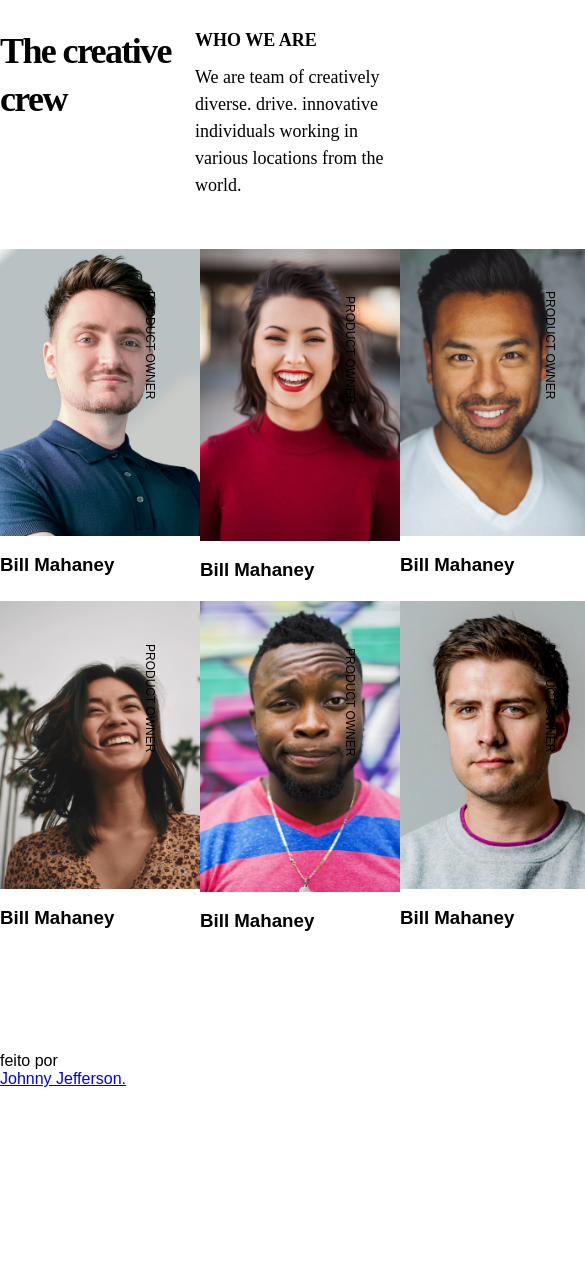
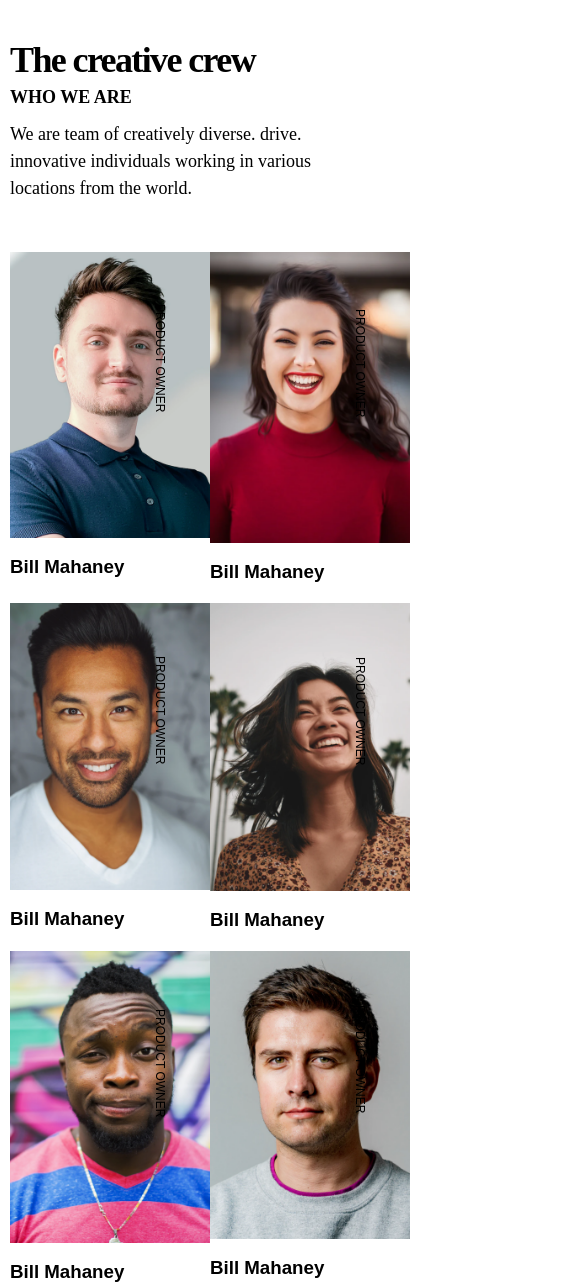
Before and after one commit to Johnny-J-Ramos/my-team-page, a plain HTML site: page index.html in a window 390 px wide. Shown: the top 1286 px of the page, 585 px wide, since content can reach past the window. Before the commit the page ends 1088 px from the top, so only its background shows below. Drawn offline with Linux system fonts and the light colour scheme.

Commit message:
incluindo display grid

```diff
--- a/style.css
+++ b/style.css
@@ -65,6 +65,7 @@ header {
 }
 
 .modal_cards {
+  display: -ms-grid;
   display: grid;
   grid-template-rows: repeat(8, auto);
   grid-template-columns: repeat(3, 1fr);
@@ -75,8 +76,37 @@ header {
   font-size: 12px;
   font-weight: 400;
   text-transform: uppercase;
+  right: -25%;
+  top: -47%;
   transform: rotate(90deg);
   position: relative;
-  right: -25%;
-  top: -47%;
 }
+
+@media (max-width: 950px) {
+  main .jobs {
+    top: -145px;
+  }
+}
+
+.footer {
+  display: flex;
+  justify-content: center;
+  padding: 20px 0;
+}
+
+.footer a {
+  margin-left: 5px;
+  text-decoration: none;
+}
+
+@media screen and (max-width: 669px) {
+  .modal_cards {
+    grid-template-columns: repeat(2, 1fr);
+  }
+  body {
+    padding: 10px;
+  }
+  header {
+    display: inline-block;
+  }
+}
```
